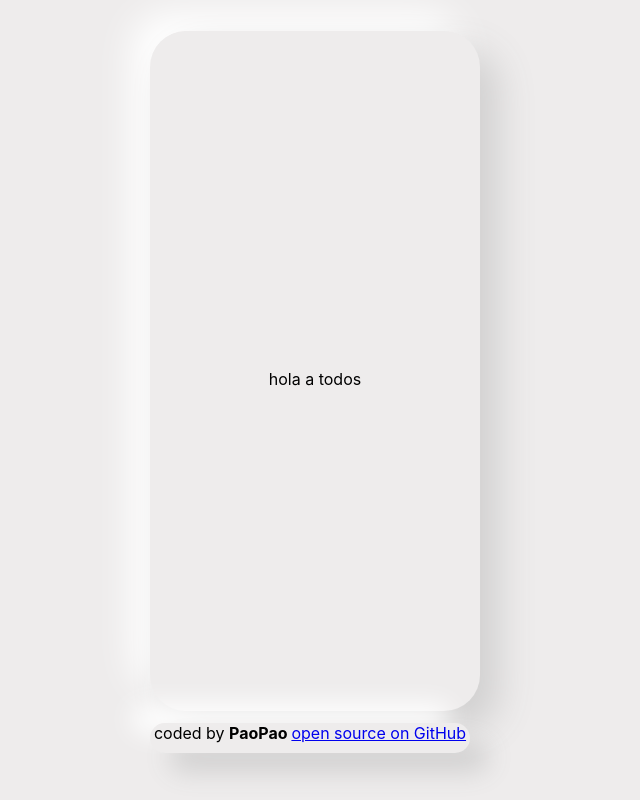
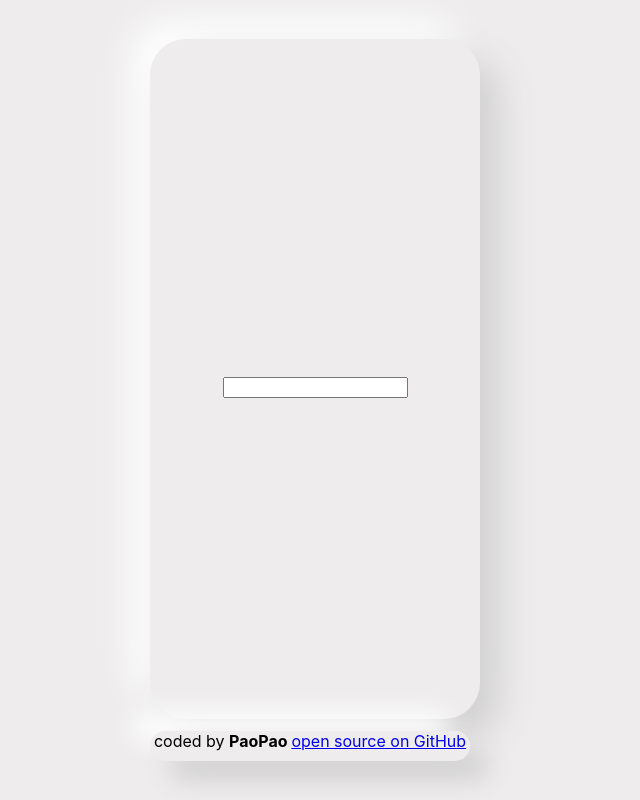
Before and after one commit to PaoPao27402/Dictionary-app, a React (Create React App) app: page / in a window 1280 px wide. Shown: the whole page, without its empty margins (325-965 px from the left). Built offline with nearby package versions, Linux system fonts and the light colour scheme; the HTML template or start-up script is replaced by a standard one.

Commit message:
handle key word

```diff
--- a/src/App.js
+++ b/src/App.js
@@ -10,11 +10,11 @@
       </main>
       </div>
       <footer>
-      <p class="coded">
+      <div className="coded">
       coded by <strong> PaoPao </strong>
          <a href="https://github.com/PaoPao27402/weather-react/find/master">
         open source on GitHub</a>
-    </p>
+    </div>
       </footer>
     </div>
   );
--- a/src/Search.js
+++ b/src/Search.js
@@ -1,11 +1,24 @@
-import React from "react";
+import React, { useState } from "react";
 import './Search.css';
 
 export default function Search(){
+    let [keyword, setKeyword] = useState("")
+    function search(event){
+        event.preventDefault();
+        alert(`searching for ${keyword} definition`);
+    }
+
+    function handleKeywordChange(event){
+        setKeyword(event.target.value);
+
+    }
+
     return(
         <div className="dictionary">
-         hola a todos
+         <form onSubmit={search}>
+         <input type="search" onChange={handleKeywordChange}/>
+         </form>
         </div>
 
-    )
+    );
 }
```
